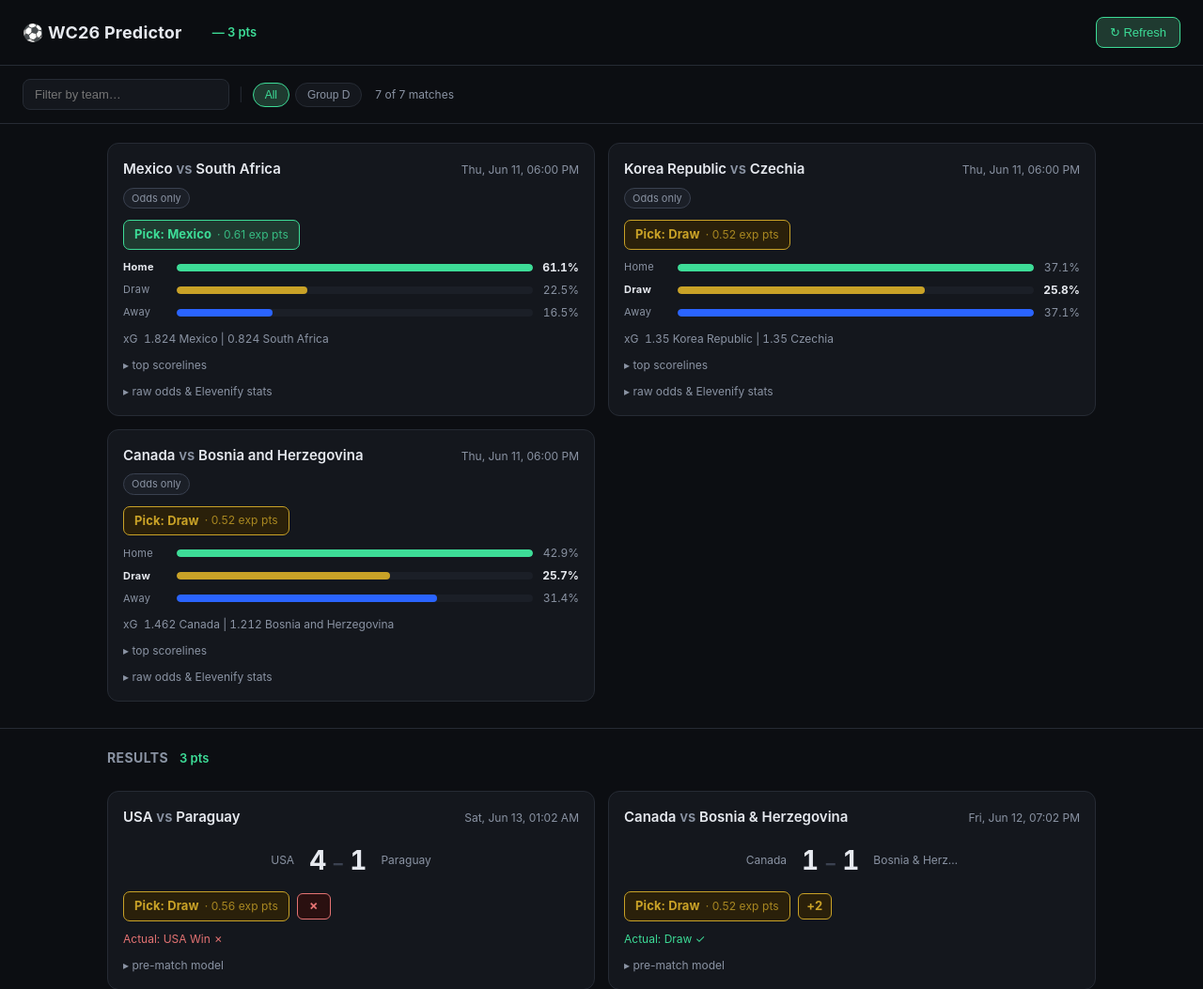
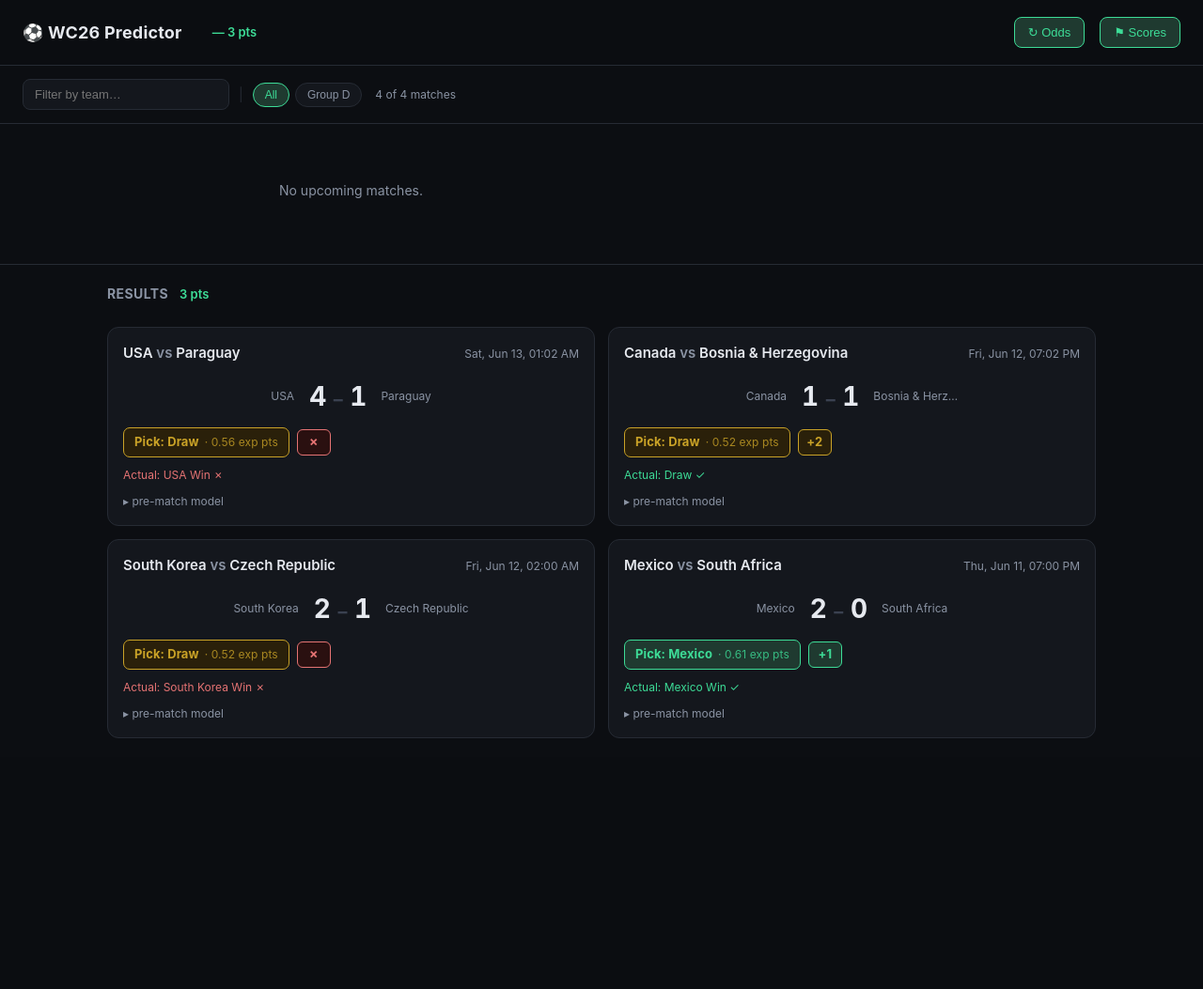
Before and after one commit to danielbakalov/world-cup-predictor, a FastAPI app: page / in a window 1280 px wide. Shown: the top 1053 px of the page at 94% size. After the commit the page ends 786 px from the top, so only its background shows below. Run offline with FastAPI, Linux system fonts and the light colour scheme.

Commit message:
Add credit-aware scoped odds refresh
Cut The Odds API usage so the free monthly quota lasts the tournament:

- Decouple scores from odds in _compute via independent force flags;
  /api/refresh now defaults to scope=odds (~3 credits) with scope=scores
  (~2) and scope=all (~5). A routine refresh drops from ~5 to ~3 credits.
- Capture x-requests-remaining from the scores call too, so the quota
  gauge stays accurate regardless of which refresh ran.
- Guard forced odds fetches: debounce (ODDS_MIN_REFRESH_SECONDS, default
  60s) and a quota reserve floor (ODDS_QUOTA_FLOOR, default off), both
  bypassable via /api/refresh?override=1. Prevents accidental double-spend
  and the silent sample-data fallback when credits run out.
- Split the header refresh control into Odds / Scores buttons with cost
  tooltips and surface guard skips ("too soon" / "low quota").

Co-Authored-By: Claude Opus 4.8 <noreply@anthropic.com>

```diff
--- a/app.py
+++ b/app.py
@@ -8,6 +8,7 @@ from __future__ import annotations
 import json
 import logging
 from contextlib import asynccontextmanager
+from datetime import datetime, timezone
 from pathlib import Path
 
 from dotenv import load_dotenv
@@ -65,12 +66,31 @@ def _points_earned(pick: str, actual: str | None) -> int | None:
     return 0
 
 
-def _compute(force: bool = False) -> None:
-    """Fetch all sources, run the model per upcoming fixture, build completed list."""
-    odds = data.fetch_odds(force=force)
-    elevenify = data.fetch_elevenify(force=force)
-    scores = data.fetch_scores(force=force)
+def _compute(force_odds: bool = False, force_scores: bool = False, override: bool = False) -> None:
+    """Fetch all sources, run the model per upcoming fixture, build completed list.
+
+    force_odds and force_scores bypass their caches independently so a routine
+    refresh only spends credits on what it needs (odds ~3, scores ~2). Elevenify
+    is a free Datawrapper CDN fetch, so it refreshes alongside odds to keep the
+    blend consistent with the prices it feeds.
+    """
+    odds = data.fetch_odds(force=force_odds, override=override)
+    elevenify = data.fetch_elevenify(force=force_odds)
+    scores = data.fetch_scores(force=force_scores)
     store = _load_store()
+
+    # Keys for matches that have kicked off — predictions must not be overwritten after kickoff.
+    now = datetime.now(timezone.utc)
+    completed_keys = {
+        _store_key(sc["home_team"], sc["away_team"])
+        for sc in scores
+        if sc.get("home_score") is not None and sc.get("away_score") is not None
+    }
+    kicked_off_keys = {
+        _store_key(ev["home_team"], ev["away_team"])
+        for ev in odds
+        if datetime.fromisoformat(ev["commence_time"].replace("Z", "+00:00")) <= now
+    }
 
     upcoming: list[dict] = []
     for ev in odds:
@@ -129,8 +149,10 @@ def _compute(force: bool = False) -> None:
                 )
 
         # Persist prediction so it survives after the match leaves the odds feed.
-        if match["prediction"]:
-            store[_store_key(ev["home_team"], ev["away_team"])] = {
+        # Lock once the match has kicked off — live/in-play odds corrupt the pre-match pick.
+        key = _store_key(ev["home_team"], ev["away_team"])
+        if match["prediction"] and key not in kicked_off_keys:
+            store[key] = {
                 "home_team": ev["home_team"],
                 "away_team": ev["away_team"],
                 "commence_time": ev["commence_time"],
@@ -139,7 +161,8 @@ def _compute(force: bool = False) -> None:
                 "prediction": match["prediction"],
             }
 
-        upcoming.append(match)
+        if key not in completed_keys:
+            upcoming.append(match)
 
     _save_store(store)
 
@@ -194,10 +217,23 @@ def api_matches():
 
 
 @app.get("/api/refresh")
-def api_refresh():
-    _compute(force=True)
+def api_refresh(scope: str = "odds", override: bool = False):
+    """Scoped, credit-aware refresh.
+
+    scope=odds   -> prices + free Elevenify blend (~3 credits)   [default]
+    scope=scores -> completed-match results only (~2 credits)
+    scope=all    -> both (~5 credits)
+    override=1   -> bypass the debounce / quota-floor guards on the odds fetch.
+    """
+    _compute(
+        force_odds=scope in ("odds", "all"),
+        force_scores=scope in ("scores", "all"),
+        override=override,
+    )
     return {
         "status": "ok",
+        "scope": scope,
+        "odds_action": data.last_odds_action(),
         "matches_count": len(_state["matches"]),
         "completed_count": len(_state["completed"]),
         "total_points": _state["total_points"],
--- a/data.py
+++ b/data.py
@@ -34,7 +34,17 @@ _ODDS_CACHE = Path(__file__).parent / ".odds_cache.json"
 _ELEVENIFY_CACHE = Path(__file__).parent / ".elevenify_cache.json"
 _ELEVENIFY_TTL = 4 * 3600  # seconds; Elevenify updates between rounds, not continuously
 
+# Quota min-maxxing. The Odds API bills ~3 credits per odds call (3 markets x 1
+# region) and ~2 per scores call (daysFrom variant). Two guards protect a forced
+# refresh from wasting credits; both are bypassable per-call via override=True.
+#   - debounce: ignore a forced refresh if the cache is younger than this.
+#   - quota floor: refuse a forced refresh once remaining credits hit this reserve
+#     (0 disables). Stops the last credits leaking into a silent sample-data fallback.
+_ODDS_MIN_INTERVAL = int(os.environ.get("ODDS_MIN_REFRESH_SECONDS", "60"))
+_ODDS_QUOTA_FLOOR = int(os.environ.get("ODDS_QUOTA_FLOOR", "0"))
+
 _odds_quota: int | None = None
+_last_odds_action: str = "init"  # fetched | cache | debounced | quota_floor | fallback
 
 
 def _now() -> str:
@@ -56,22 +66,70 @@ def odds_quota() -> int | None:
     return _odds_quota
 
 
+def last_odds_action() -> str:
+    """Outcome of the last fetch_odds call (fetched/cache/debounced/quota_floor/fallback)."""
+    return _last_odds_action
+
+
+def _read_odds_cache() -> dict | None:
+    if not _ODDS_CACHE.exists():
+        return None
+    try:
+        return json.loads(_ODDS_CACHE.read_text())
+    except Exception:
+        return None
+
+
+def _iso_age(ts: str | None) -> float | None:
+    """Seconds since an ISO timestamp, or None if unparseable."""
+    if not ts:
+        return None
+    try:
+        return (datetime.now(timezone.utc) - datetime.fromisoformat(ts)).total_seconds()
+    except Exception:
+        return None
+
+
 # --------------------------------------------------------------------------- #
 # The Odds API                                                                #
 # --------------------------------------------------------------------------- #
-def fetch_odds(force: bool = False) -> list[dict]:
+def fetch_odds(force: bool = False, override: bool = False) -> list[dict]:
     """Return cached odds if available, otherwise fetch from The Odds API.
 
-    Pass force=True to bypass the cache and hit the API.
+    Pass force=True to bypass the cache and hit the API (~3 credits). A forced
+    fetch is still suppressed by the debounce and quota-floor guards unless
+    override=True. Inspect last_odds_action() to see what actually happened.
     """
-    if not force and _ODDS_CACHE.exists():
+    global _odds_quota, _last_odds_action
+    cached = _read_odds_cache()
+
+    if cached is not None and _odds_quota is None and cached.get("quota") is not None:
+        _odds_quota = cached["quota"]
+
+    if not force and cached is not None:
         log.info("Loading odds from cache (%s).", _ODDS_CACHE)
-        cached = json.loads(_ODDS_CACHE.read_text())
+        _last_odds_action = "cache"
         return cached["events"]
+
+    # Forced refresh: apply credit-saving guards (skippable via override).
+    if force and cached is not None and not override:
+        age = _iso_age(cached.get("fetched_at"))
+        if age is not None and age < _ODDS_MIN_INTERVAL:
+            log.info("Odds refresh debounced (%.0fs < %ds) - serving cache.", age, _ODDS_MIN_INTERVAL)
+            _last_odds_action = "debounced"
+            return cached["events"]
+        if _ODDS_QUOTA_FLOOR and _odds_quota is not None and _odds_quota <= _ODDS_QUOTA_FLOOR:
+            log.warning(
+                "Odds refresh blocked: %d credits left <= floor %d - serving cache.",
+                _odds_quota, _ODDS_QUOTA_FLOOR,
+            )
+            _last_odds_action = "quota_floor"
+            return cached["events"]
 
     key = os.environ.get("ODDS_API_KEY")
     if not key:
         log.warning("ODDS_API_KEY not set - serving sample fixtures.")
+        _last_odds_action = "fallback"
         return _sample_odds()
     # Pinnacle is the sharpest book (no-vig, limits winners); betfair_ex_eu is the
     # exchange-derived market. Both are far more efficient than soft EU retail books.
@@ -85,7 +143,6 @@ def fetch_odds(force: bool = False) -> list[dict]:
     try:
         r = requests.get(ODDS_BASE, params=params, timeout=_HTTP_TIMEOUT)
         r.raise_for_status()
-        global _odds_quota
         try:
             _odds_quota = int(r.headers["x-requests-remaining"])
         except (KeyError, ValueError):
@@ -93,13 +150,16 @@ def fetch_odds(force: bool = False) -> list[dict]:
         events = r.json()
     except Exception as exc:  # noqa: BLE001 - any failure -> graceful fallback
         log.error("Odds fetch failed (%s) - serving sample fixtures.", exc)
+        _last_odds_action = "fallback"
         return _sample_odds()
     if not events:
         log.warning("Odds API returned 0 WC events - serving sample fixtures.")
+        _last_odds_action = "fallback"
         return _sample_odds()
     log.info("Fetched %d WC events from The Odds API.", len(events))
     normalised = [_normalize_event(ev) for ev in events]
-    _ODDS_CACHE.write_text(json.dumps({"fetched_at": _now(), "events": normalised}))
+    _ODDS_CACHE.write_text(json.dumps({"fetched_at": _now(), "quota": _odds_quota, "events": normalised}))
+    _last_odds_action = "fetched"
     return normalised
 
 
@@ -398,6 +458,7 @@ def fetch_scores(force: bool = False) -> list[dict]:
     merges them into a persistent store so games beyond the 3-day window are
     retained for the rest of the tournament.
     """
+    global _odds_quota
     store = _load_results_store()
 
     if not force and _SCORES_CACHE.exists():
@@ -422,6 +483,10 @@ def fetch_scores(force: bool = False) -> list[dict]:
             timeout=_HTTP_TIMEOUT,
         )
         r.raise_for_status()
+        try:  # scores call also reports remaining credits - keep the gauge current
+            _odds_quota = int(r.headers["x-requests-remaining"])
+        except (KeyError, ValueError):
+            pass
         events = r.json()
     except Exception as exc:
         log.error("Scores fetch failed: %s", exc)
--- a/templates/index.html
+++ b/templates/index.html
@@ -203,7 +203,8 @@
   <span class="pts" id="pts" style="display:none">— <span id="pts-val">0</span> pts</span>
   <div class="spacer"></div>
   <span class="quota" id="quota"></span>
-  <button class="refresh" id="refresh">↻ Refresh</button>
+  <button class="refresh" id="refresh" data-scope="odds" title="Refresh odds + blend (~3 API calls)">↻ Odds</button>
+  <button class="refresh" id="refresh-scores" data-scope="scores" title="Sync completed results (~2 API calls)">⚑ Scores</button>
 </header>
 
 <div class="filters">
@@ -511,21 +512,28 @@
     render();
   }
 
-  async function refresh() {
-    const btn = document.getElementById("refresh");
-    btn.disabled = true; btn.textContent = "↻ refreshing…";
+  async function refresh(btn) {
+    const scope = btn.dataset.scope;
+    const label = btn.textContent;
+    btn.disabled = true; btn.textContent = "↻ …";
     try {
-      const r = await fetch("/api/refresh");
+      const r = await fetch(`/api/refresh?scope=${scope}`);
       const data = await r.json();
       updateQuota(data.odds_quota);
       await load();
+      // Surface a guard skip so a no-op click isn't mistaken for a refresh.
+      if (scope !== "scores" && (data.odds_action === "debounced" || data.odds_action === "quota_floor")) {
+        btn.textContent = data.odds_action === "debounced" ? "⏳ too soon" : "⛔ low quota";
+        await new Promise(res => setTimeout(res, 1500));
+      }
     } finally {
-      btn.disabled = false; btn.textContent = "↻ Refresh";
+      btn.disabled = false; btn.textContent = label;
     }
   }
 
   document.getElementById("search").addEventListener("input", render);
-  document.getElementById("refresh").addEventListener("click", refresh);
+  document.querySelectorAll("button.refresh").forEach(b =>
+    b.addEventListener("click", () => refresh(b)));
 
   load();
 </script>
```
Also changed, not shown: 1 other file.
